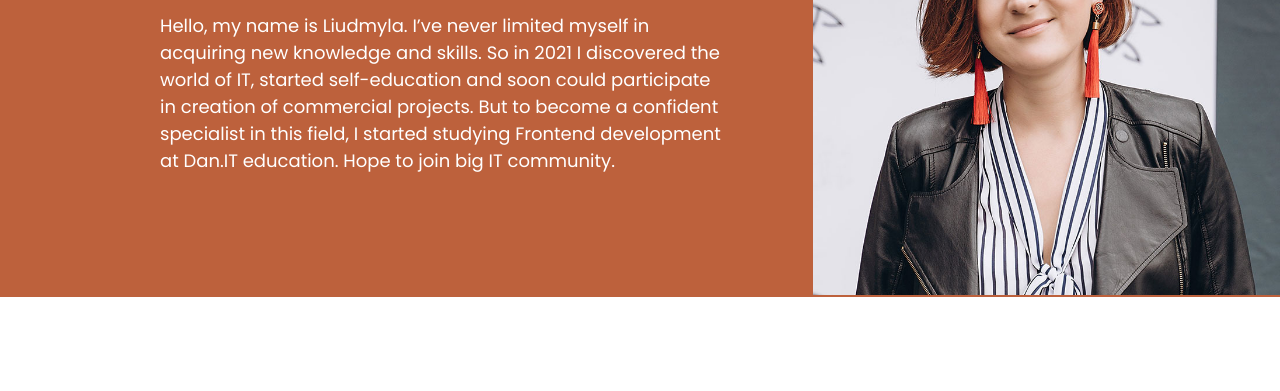
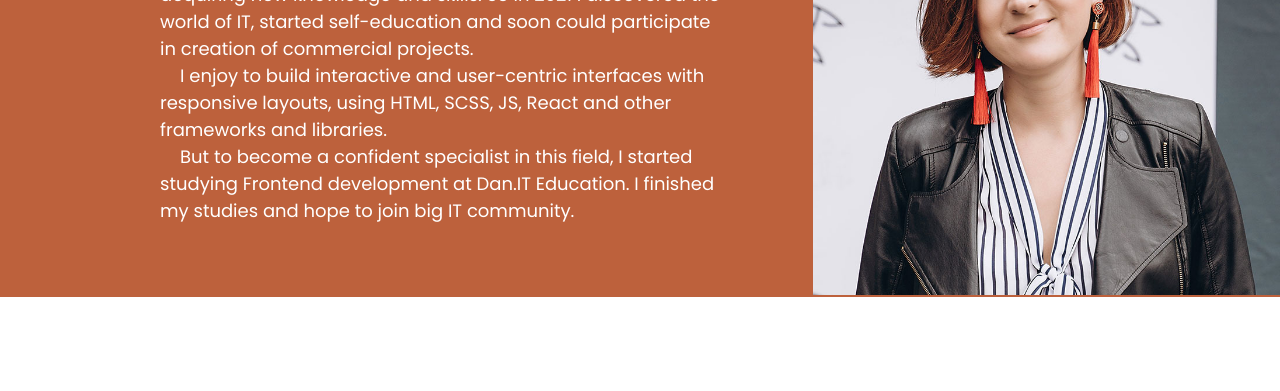
Before and after one commit to ludamalin04/Portfolio, a plain HTML site: page index.html in a window 1280 px wide. Shown: the part 295-686 px from the top of the page. Drawn offline with Linux system fonts and the light colour scheme.

Commit message:
about fix

```diff
--- a/index.html
+++ b/index.html
@@ -32,13 +32,16 @@
         <div class="about-block">
             <div class="about-content">
                 <h3 class="about-title">About Me</h3>
-                <p class="about-txt">Hello, my name is Liudmyla. I’ve never limited myself in acquiring new
-                    knowledge and skills. So in 2021 I discovered the
-                    world of IT, started self-education and soon could
-                    participate in creation of commercial projects.
-                    But to become a confident specialist in this field,
-                    I started studying Frontend development at Dan.IT
-                    education. Hope to join big IT community.</p>
+                <p class="about-txt">Hello, my name is Liudmyla. I’ve never limited myself in acquiring new knowledge
+                    and
+                    skills. So in 2021 I discovered the world of IT, started self-education and soon could participate
+                    in creation of commercial projects.
+                <p class="about-txt">
+                    I enjoy to build interactive and user-centric interfaces with responsive layouts, using HTML, SCSS,
+                    JS, React and other frameworks and libraries.</p>
+                <p class="about-txt">
+                    But to become a confident specialist in this field, I started studying Frontend development at
+                    Dan.IT Education. I finished my studies and hope to join big IT community.</p>
             </div>
             <div class="about-img">
                 <img src="imgs/about.jpg" alt="about">
@@ -50,7 +53,7 @@
             <h2 class="projects-title">My Projects</h2>
             <div class="projects-block">
                 <p class="projects-txt">Fully equipped online store project for all gadget types. Here we have many
-                    usefull technologies: React, React-router-dom, Redux, SCSS, Yup, Formik, Swiper, Google maps library
+                    useful technologies: React, React-router-dom, Redux, SCSS, Yup, Formik, Swiper, Google maps library
                     and others. The project was created by a team of developers. </p>
                 <div class="projects-img-block">
                     <div class="projects-img">
@@ -66,7 +69,7 @@
             </div>
             <div class="projects-block">
                 <p class="projects-txt">That one is not my first commercial project, but this time it's totally,
-                    absolutely, truly mine. </p>
+                    absolutely, independently mine. </p>
                 <div class="projects-img-block">
                     <div class="projects-img">
                         <img src="imgs/grace.jpg" alt="grace">
--- a/styles/style.scss
+++ b/styles/style.scss
@@ -80,9 +80,11 @@ body {
   line-height: 58px;
   color: #FFFFFF;
   text-transform: capitalize;
+  margin-bottom:20px;
   @media (max-width: 992px) {
     font-size: 36px;
     line-height: 36px;
+    margin-bottom: 15px;
   }
   @media (max-width: 640px) {
     text-align: center;
@@ -95,11 +97,12 @@ body {
   font-weight: 400;
   line-height: 27px;
   color: #FFFFFF;
-  margin-top: 28px;
+  //margin-top: 28px;
+  text-indent: 20px;
   @media (max-width: 992px) {
     font-size: 14px;
     line-height: 20px;
-    margin-top: 15px;
+    //margin-top: 15px;
   }
 }
 
```
Also changed, not shown: styles/style.css, 1 other file.
